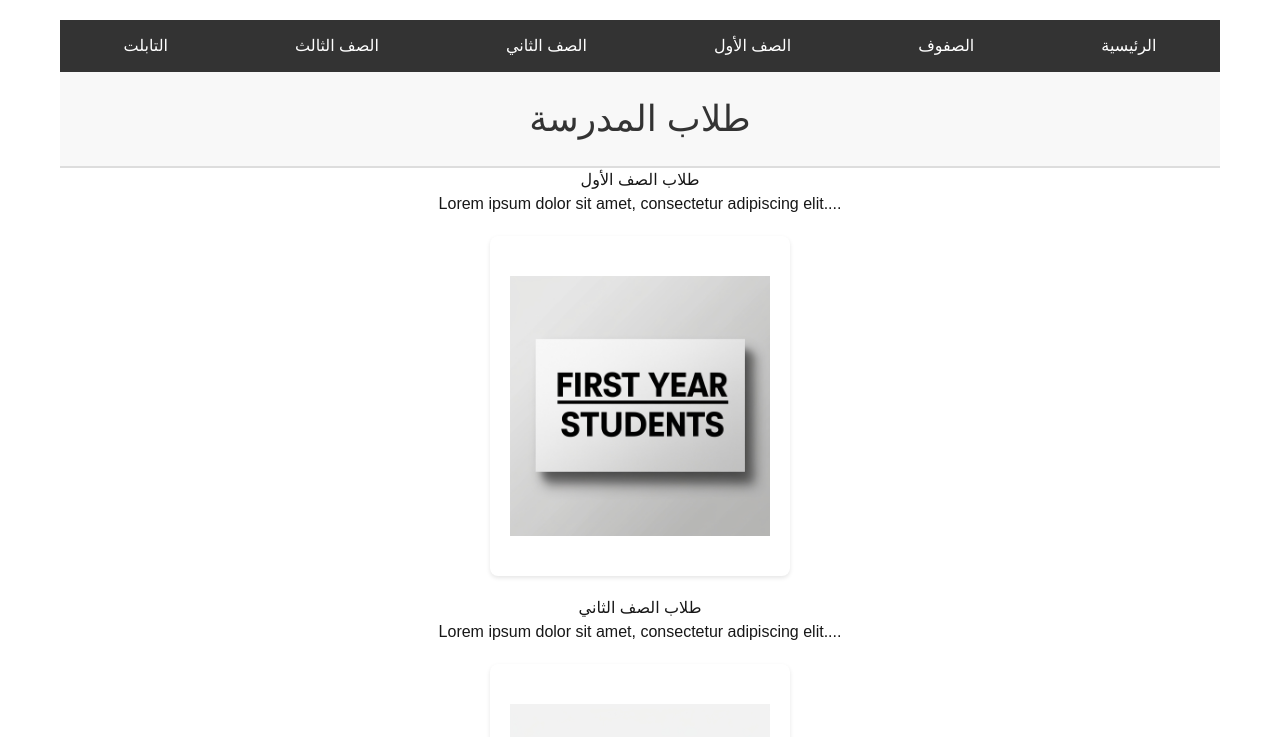
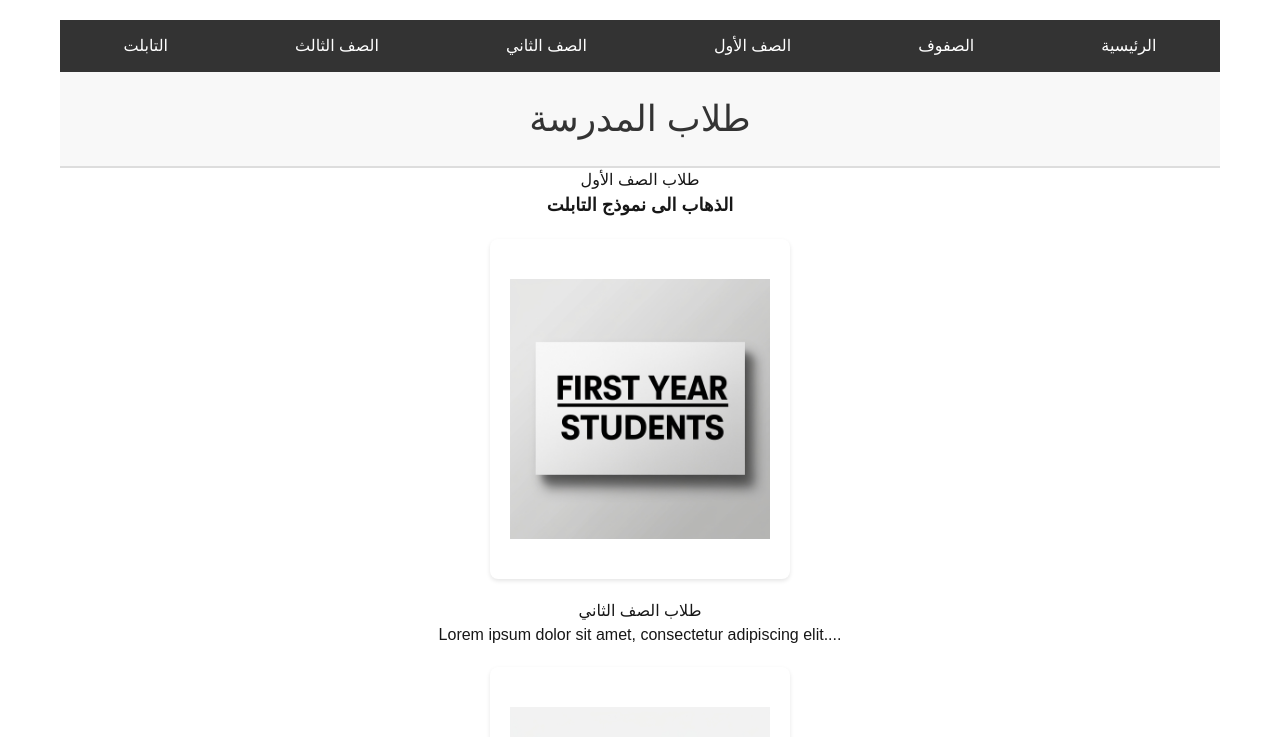
Before and after one commit to ashrofa72/school_management_grades, a Next.js app: page /students in a window 1280 px wide. Shown: the top 737 px of the page. Built offline with nearby package versions, Linux system fonts and the light colour scheme; a web font is replaced by a local one.

Commit message:
17 commit

```diff
--- a/app/scanner/page.js
+++ b/app/scanner/page.js
@@ -54,6 +54,9 @@ export default function Scanner() {
   };
 
   const handleSave = async () => {
+    // Get current date and time
+    const timestamp = new Date().toISOString(); // ISO format ensures consistency
+
     const response = await fetch('/api/saveData', {
       method: 'POST',
       headers: { 'Content-Type': 'application/json' },
@@ -62,6 +65,7 @@ export default function Scanner() {
         imei,
         FullName: selectedStudent?.value,
         room: selectedRoom?.value,
+        timestamp, // Include timestamp in the payload
       }),
     });
 
--- a/app/students/page.js
+++ b/app/students/page.js
@@ -24,7 +24,10 @@ export default function Students() {
       <Link href="/students/first-year">
         <section id="first-year" className={styles.gradeSection}>
           <h2>طلاب الصف الأول</h2>
-          <p>Lorem ipsum dolor sit amet, consectetur adipiscing elit....</p>
+          <Link href="/scanner/" legacyBehavior>
+            <span>الذهاب الى نموذج التابلت</span>
+          </Link>
+
           <Image
             className={styles.info}
             src="/images/first.jpg"
--- a/components/navbar.js
+++ b/components/navbar.js
@@ -6,7 +6,7 @@ const Navbar = () => {
     <nav className={styles.navbar}>
       <ul>
         <li>
-          <Link href="/scanner/"> التابلت </Link>
+          <Link href="/scanner/">التابلت</Link>
         </li>
         <li>
           <Link href="/students/third-year">الصف الثالث </Link>
--- a/pages/api/loadRooms.js
+++ b/pages/api/loadRooms.js
@@ -20,7 +20,7 @@ export default async function handler(req, res) {
     const sheets = google.sheets({ version: 'v4', auth });
 
     const spreadsheetId = '10BzoAxaSy-qnD95M51MsH2hYVen26bBQ97VbVkiyhDM';
-    const range = 'StudentsData!B:B'; // Assuming "room" is in column B
+    const range = 'FirstStudentsData!B:B'; // Assuming "room" is in column B
 
     const response = await sheets.spreadsheets.values.get({
       spreadsheetId,
--- a/pages/api/loadStudents.js
+++ b/pages/api/loadStudents.js
@@ -20,7 +20,7 @@ export default async function handler(req, res) {
     const sheets = google.sheets({ version: 'v4', auth });
 
     const spreadsheetId = '10BzoAxaSy-qnD95M51MsH2hYVen26bBQ97VbVkiyhDM';
-    const range = 'StudentsData!A:B'; // Assuming FullName is in column A, and room in column B
+    const range = 'FirstStudentsData!A:B'; // Assuming FullName is in column A, and room in column B
 
     const response = await sheets.spreadsheets.values.get({
       spreadsheetId,
--- a/pages/api/saveData.js
+++ b/pages/api/saveData.js
@@ -6,7 +6,7 @@ export default async function handler(req, res) {
   }
 
   try {
-    const { serialNumber, imei, FullName, room } = req.body;
+    const { serialNumber, imei, FullName, room, timestamp } = req.body; // Receive timestamp
 
     const auth = new google.auth.GoogleAuth({
       credentials: {
@@ -21,15 +21,16 @@ export default async function handler(req, res) {
 
     const sheets = google.sheets({ version: 'v4', auth });
 
-    const spreadsheetId = 'YOUR_SPREADSHEET_ID';
-    const range = 'ScannerData!A:D';
+    const spreadsheetId = '10BzoAxaSy-qnD95M51MsH2hYVen26bBQ97VbVkiyhDM';
+    const range = 'ScannerData!A:E'; // Update range to include the timestamp column
 
+    // Append the timestamp along with other data
     await sheets.spreadsheets.values.append({
       spreadsheetId,
       range,
       valueInputOption: 'USER_ENTERED',
       requestBody: {
-        values: [[serialNumber, imei, FullName, room]],
+        values: [[timestamp, serialNumber, imei, FullName, room]],
       },
     });
 
--- a/styles/Students.module.css
+++ b/styles/Students.module.css
@@ -14,6 +14,10 @@
   padding: 20px;
   text-align: center;
   border-bottom: 2px solid #ddd;
+}
+.gradeSection span {
+  font-weight: bold;
+  font-size: large;
 }
 
 .header h1 {
```
